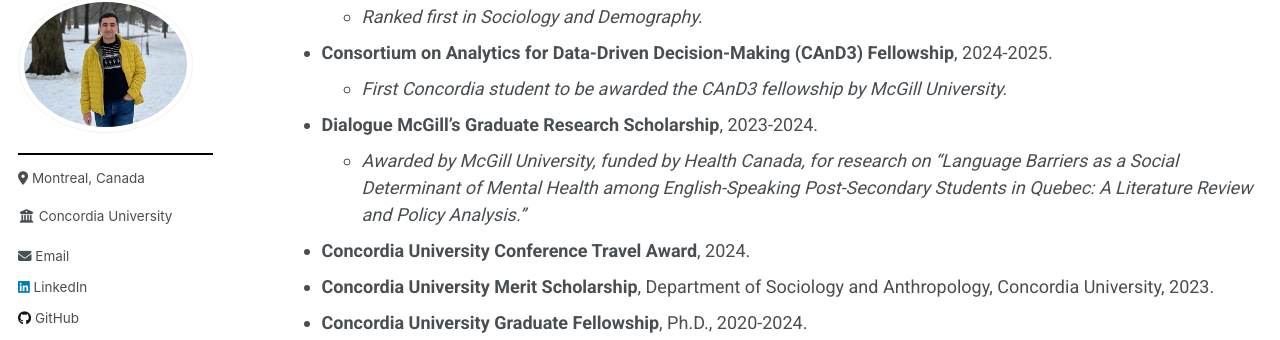
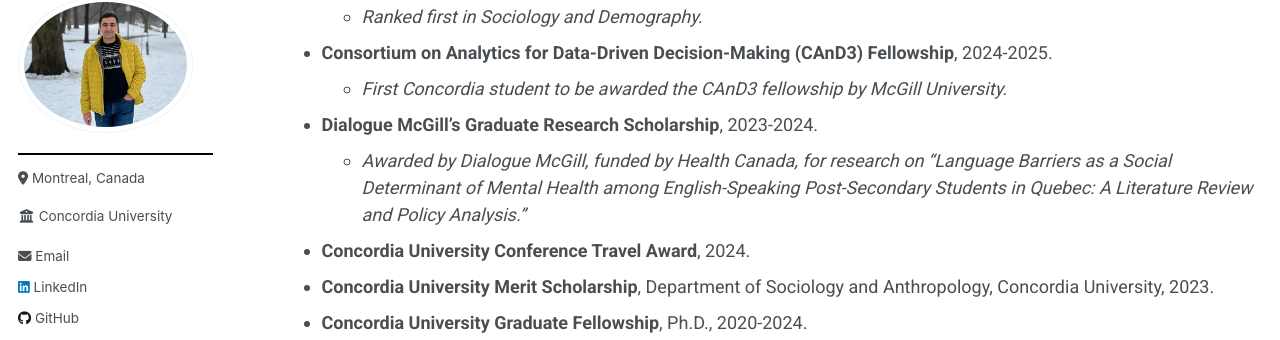
Before and after one commit to Mohsnmonji/mohsnmonji.github.io, a Jekyll site: the page built from _pages/Curriculum Vitae.md, in a window 1280 px wide and 900 px high, scrolled down 2672 px. Shown: the part 110-450 px from the top of the window. Built offline with Jekyll 4.4.1, drawn with Linux system fonts in a browser that asks for light colours.

Commit message:
Update Curriculum Vitae.md

```diff
--- a/_pages/Curriculum Vitae.md
+++ b/_pages/Curriculum Vitae.md
@@ -104,7 +104,7 @@ redirect_from:
 - **Consortium on Analytics for Data-Driven Decision-Making (CAnD3) Fellowship**, 2024-2025.
   - *First Concordia student to be awarded the CAnD3 fellowship by McGill University.*
 - **Dialogue McGill’s Graduate Research Scholarship**, 2023-2024.
-  - *Awarded by McGill University, funded by Health Canada, for research on “Language Barriers as a Social Determinant of Mental Health among English-Speaking Post-Secondary Students in Quebec: A Literature Review and Policy Analysis.”*
+  - *Awarded by Dialogue McGill, funded by Health Canada, for research on “Language Barriers as a Social Determinant of Mental Health among English-Speaking Post-Secondary Students in Quebec: A Literature Review and Policy Analysis.”*
 - **Concordia University Conference Travel Award**, 2024.
 - **Concordia University Merit Scholarship**, Department of Sociology and Anthropology, Concordia University, 2023.
 - **Concordia University Graduate Fellowship**, Ph.D., 2020-2024.
```
